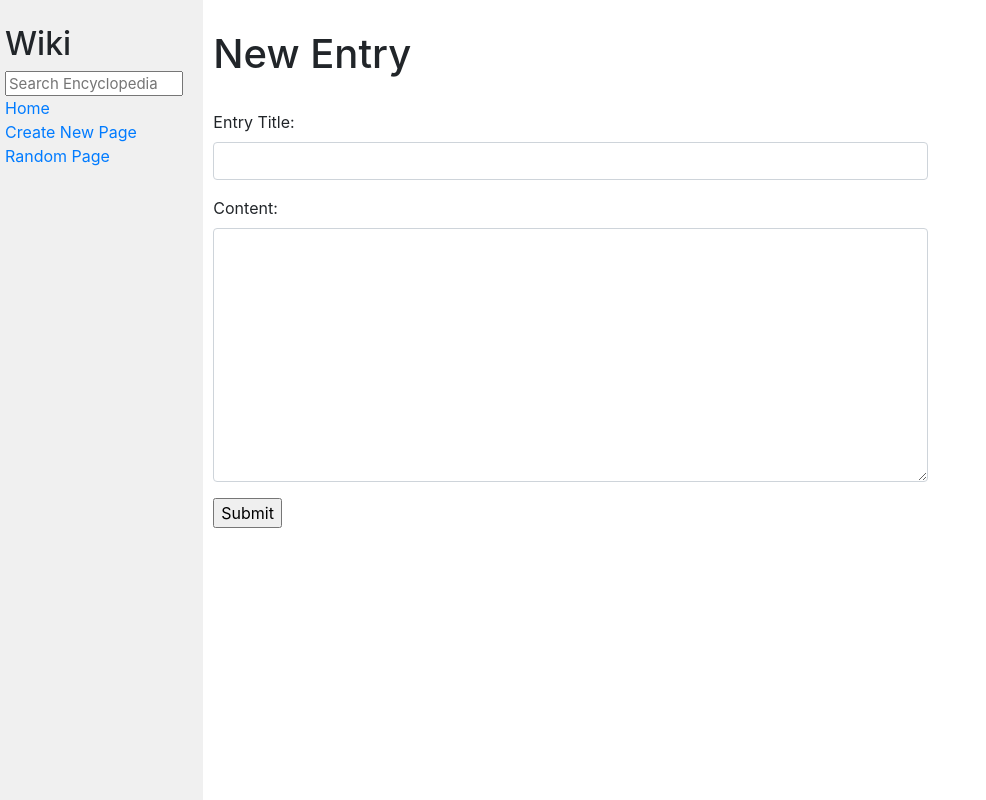
After one commit to jonnfrancis/wiki, a Django app: page /newEntry in a window 1280 px wide. The commit adds this page. Shown: the whole page, without its empty margins (0-986 px from the left). Run offline with Django 3.2, Linux system fonts and the light colour scheme; some libraries are stand-ins or nearby versions.

Commit message:
fixed search

```diff
--- a/encyclopedia/templates/encyclopedia/entry.html
+++ b/encyclopedia/templates/encyclopedia/entry.html
@@ -4,6 +4,6 @@
 {% endblock %}
 
 {% block body %}
-     <a class="btn btn-outline-primary" href="/wiki/{{title_entry}}" role="button">Edit</a>
+     <a class="btn btn-outline-primary" href="/wiki/{{title_entry}}/edit" role="button">Edit</a>
     {{entry|safe}}
 {% endblock %}
--- a/encyclopedia/templates/encyclopedia/layout.html
+++ b/encyclopedia/templates/encyclopedia/layout.html
@@ -12,14 +12,14 @@
         <div class="row">
             <div class="sidebar col-lg-2 col-md-3">
                 <h2>Wiki</h2>
-                <form>
+                <form action="{% url 'search' %}">
                     <input class="search" type="text" name="q" placeholder="Search Encyclopedia">
                 </form>
                 <div>
                     <a href="{% url 'index' %}">Home</a>
                 </div>
                 <div>
-                    Create New Page
+                     <a href="{% url 'newEntry' %}">Create New Page</a>
                 </div>
                 <div>
                     <a href="{% url 'random' %}">Random Page</a>
--- /dev/null
+++ b/encyclopedia/templates/encyclopedia/newEntry.html
@@ -0,0 +1,30 @@
+{%  extends "encyclopedia/layout.html"  %}
+{% block title %}
+  New
+{%endblock%}
+
+{% block body %}
+    {%  if edit %}
+        <h1>Editting page</h1>
+    {% else  %}
+        <h1>New Entry</h1>
+    {%endif%}
+    {%  if existing %}
+        <div class="alert alert-danger" role="alert">This Entry Already Exists
+        </div>
+        <div class="alert alert-secondary">If You Want To Visit it Or Edit It,
+             <a href="/wiki/{{ entry }}" class="alert-link">Click Here</a>.
+        </div>
+        <div class="alert alert-info" role="alert">But you can change the entry name below.</div>
+    {% endif %}
+<br>
+     <div class="form-group">
+         <form action="{% url 'newEntry' %}" method="post">
+             {% csrf_token %}
+             {{ form.as_p }}
+             <input type="submit">
+         </form>
+     </div>
+
+
+{%  endblock  %}
--- a/encyclopedia/urls.py
+++ b/encyclopedia/urls.py
@@ -4,6 +4,10 @@ from . import views
 
 urlpatterns = [
     path("", views.index, name="index"),
+    path("search", views.search, name="search"),
     path("wiki/<str:entry>",views.entry, name="entry"),
-    path("random", views.random, name="random")
+    path("random", views.random, name="random"),
+    path("wiki/<str:entry>/edit",views.edit, name="edit"),
+    path("search", views.search, name="search"),
+    path("newEntry", views.newEntry, name="newEntry")
 ]
--- a/encyclopedia/views.py
+++ b/encyclopedia/views.py
@@ -7,6 +7,15 @@ from django.urls import reverse
 
 from . import util
 from markdown2 import Markdown
+
+class NewEntryForm(forms.Form):
+    title=forms.CharField(label="Entry Title", widget=forms.TextInput(attrs={
+       'class': 'form-control col-md-8 col-lg-8 '
+    }))
+    content=forms.CharField(widget=forms.Textarea(attrs={
+        'class': 'form-control col-md-8 col-lg-8 '
+    }))
+    edit=forms.BooleanField(initial=False,widget=forms.HiddenInput(), required=False)
 
 
 def index(request):
@@ -23,6 +32,10 @@ def entry(request, entry):
             "title_entry": entry,
             "entry":markdowner.convert(entrypage)
         })
+    else:
+        return render(request, "encyclopedia/noexistingEntry.html",{
+            "title_entry" : entry
+        })
 
 
 def random(request):
@@ -31,3 +44,68 @@ def random(request):
     return HttpResponseRedirect(reverse("entry", kwargs={
         'entry':entry_random
         }))
+
+
+def search(request):
+    value = request.GET.get('q',"")
+    if(util.get_entry(value) is None):
+        sub_entries = []
+        for entry in util.list_entries():
+            if value.upper() in entry.upper():
+                sub_entries.append(entry)
+
+
+        return render(request,"encyclopedia/index.html",{
+            "entries": sub_entries,
+            "search": True,
+            "value": value
+        })
+    else:
+        return HttpResponseRedirect(reverse("entry",kwargs={
+            'entry': value
+        }))
+
+def edit(request, entry):
+    entrypage = util.get_entry(entry)
+    if entrypage is not None:
+        form = NewEntryForm()
+        form.fields['title'].initial = entry
+        form.fields['title'].widget = forms.HiddenInput()
+        form.fields['content'].initial = entrypage
+        form.fields['edit'].initial = True
+        return render(request, "encyclopedia/newEntry.html",{
+            "form": form,
+            "edit": form.fields["edit"].initial,
+            "entryTitle":form.fields['title'].initial
+        })
+    else:
+        return render(request, "encyclopedia/noexistingEntry.html",{
+            "entryTitle": entry
+        })
+def newEntry(request):
+    if request.method == "POST":
+        form = NewEntryForm(request.POST)
+        if form.is_valid():
+            title = form.cleaned_data['title']
+            content = form.cleaned_data['content']
+            if (util.get_entry(title)) is None or form.cleaned_data['edit'] is True:
+                util.save_entry(title,content)
+                return HttpResponseRedirect(reverse('entry', kwargs = {
+                    'entry': title
+                }))
+            else:
+                return render(request, "encyclopedia/newEntry.html",{
+                    'form': form,
+                    'existing': True,
+                    'entry': title
+                })
+        else:
+            return render(request, "encyclopedia/newEntry.html",{
+              'form': form,
+              'existing': False,
+            })
+    else:
+        return render(request, "encyclopedia/newEntry.html",{
+            "form": NewEntryForm(),
+            "existing": False
+        })
```
Also changed, not shown: encyclopedia/templates/encyclopedia/index.html (+5 -2 lines), encyclopedia/templates/encyclopedia/noexistingEntry.html (added, +9 -0 lines), entries/CSS.md (+30 -0 lines), entries/Hi, I am John Francis and i excited about learning javascript..md (added, +5 -0 lines), entries/Php.md (added, +3 -0 lines), encyclopedia/static/encyclopedia/styles.css (line endings or trailing spaces).
